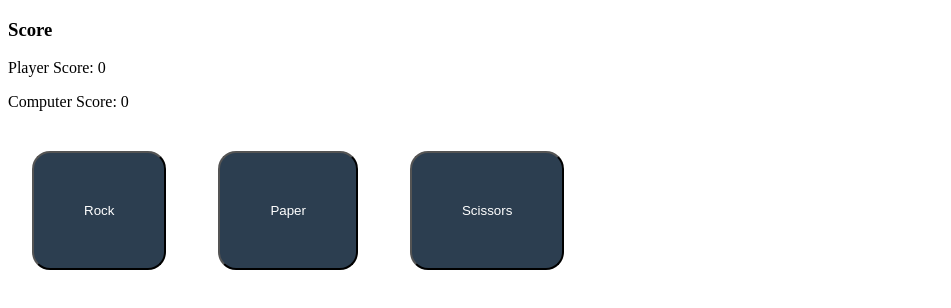
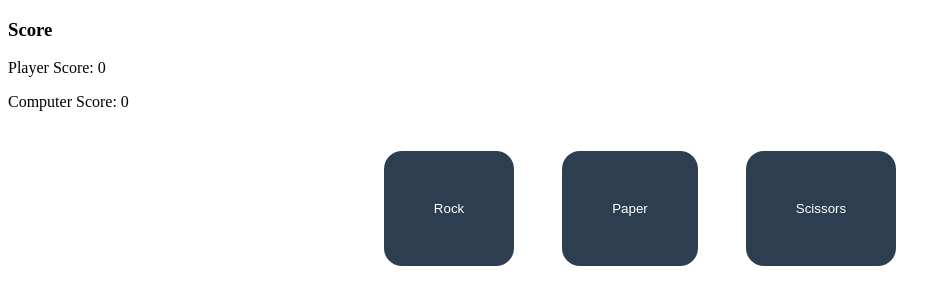
Before and after one commit to shahiutsav/rock-paper-scissors, a plain HTML site: page index.html in a window 1280 px wide. Shown: the whole page, without its empty margins (0-951 px from the left). Drawn offline with Linux system fonts and the light colour scheme.

Commit message:
Change button styles

```diff
--- a/style.css
+++ b/style.css
@@ -1,4 +1,10 @@
+.buttons {
+    display: flex;
+    justify-content: center;
+    align-items: center;
+}
 .btn-hand {
+    border-style: none;
     background-color: #2c3e50;
     color: white;
     padding: 50px;
@@ -7,3 +13,7 @@
     cursor: pointer;
     transition: all 0.07s ease;
 }
+
+.btn-hand:hover {
+    background-color: #34495e;
+}
```
